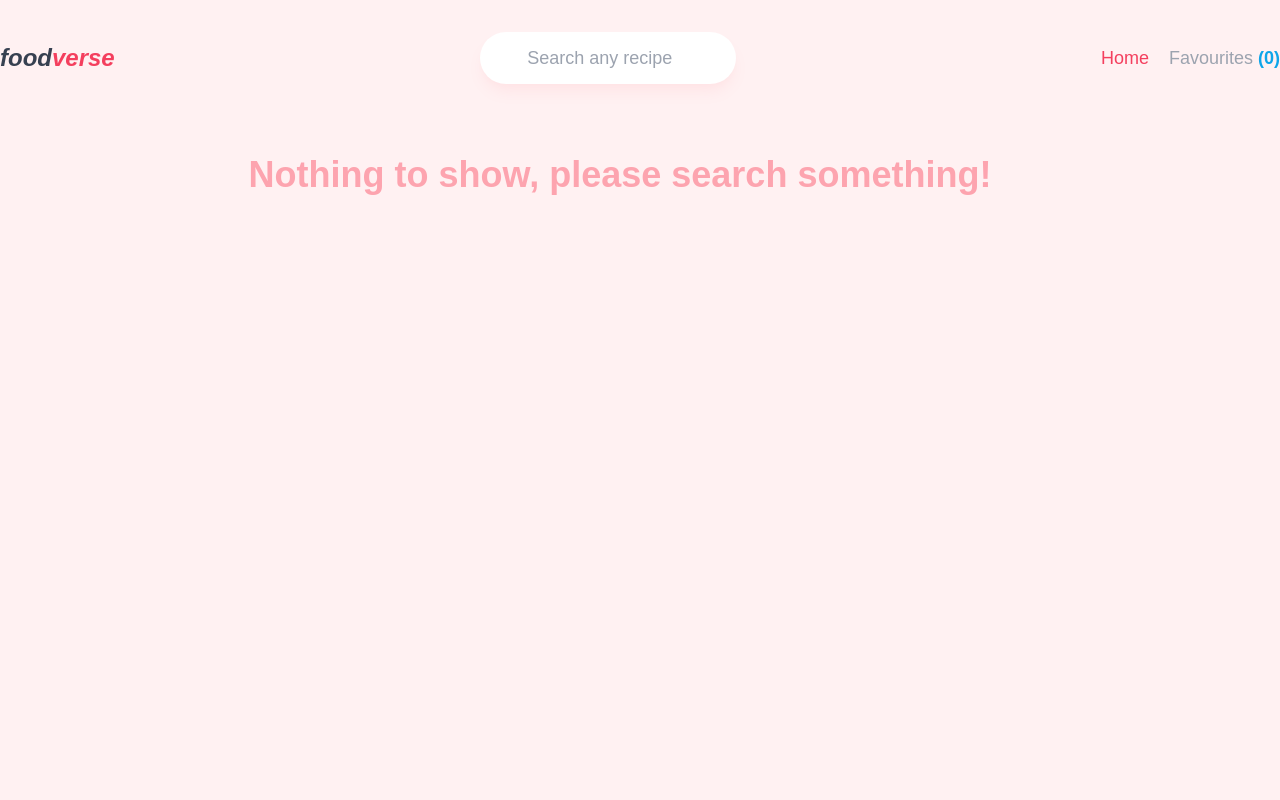
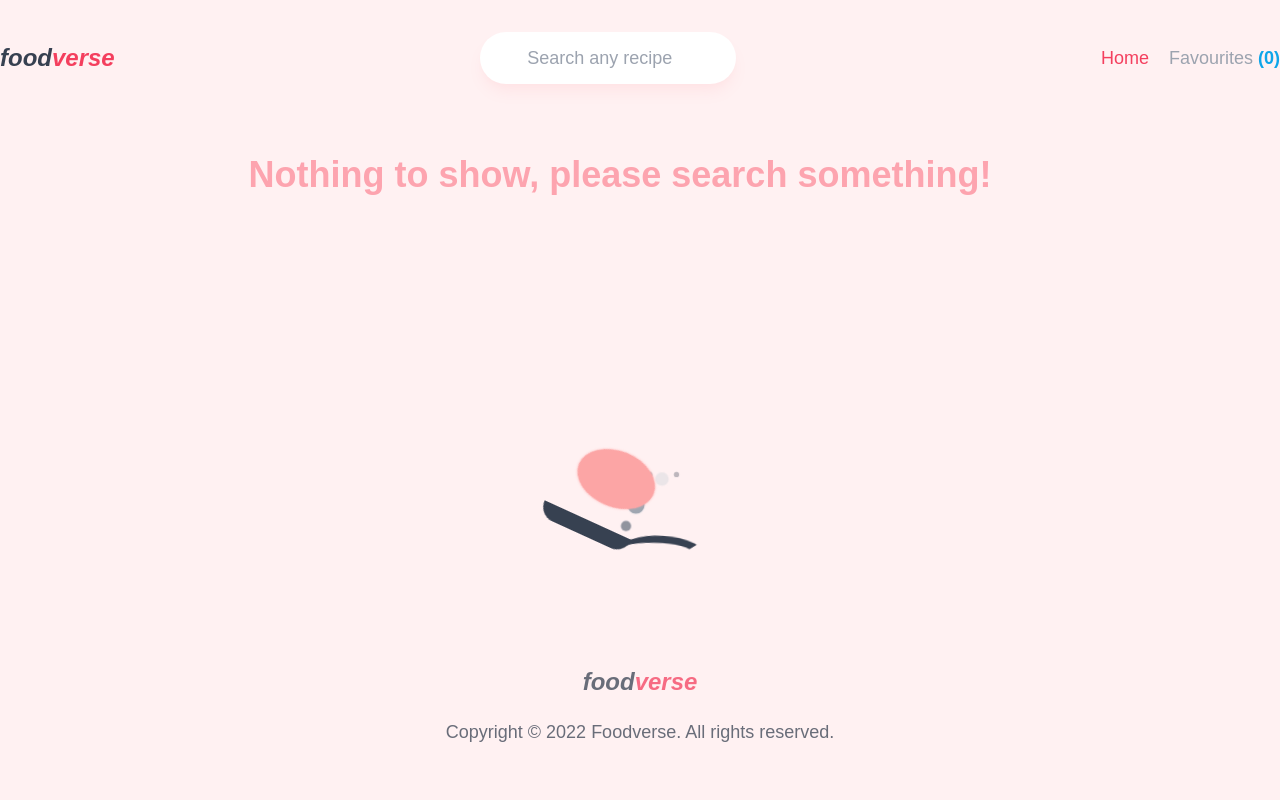
Before and after one commit to shohan-pherones/foodverse, a React (Create React App) app: page / in a window 1280 px wide. Shown: the top 800 px of the page. Built offline with nearby package versions, Linux system fonts and the light colour scheme.

Commit message:
min h scrren refused

```diff
--- a/src/components/Favourites.js
+++ b/src/components/Favourites.js
@@ -3,12 +3,14 @@ import Recipe from "./Recipe";
 const Favourites = ({ savedItems }) => {
   return (
     <>
-      <p className="col-span-full text-4xl text-center font-semibold text-rose-300 leading-normal py-8">
-        {savedItems.length === 0
-          ? "Favourite list is empty!"
-          : "Your favourite recipes!"}
-      </p>
-      <div className="container mx-auto py-8 min-h-screen flex flex-wrap gap-10 justify-center items-start">
+      <div className="col-span-full text-4xl text-center font-semibold text-rose-300 leading-normal py-8">
+        {savedItems.length === 0 ? (
+          <p>Favourite list is empty!</p>
+        ) : (
+          <p>Your favourite recipes!</p>
+        )}
+      </div>
+      <div className="container mx-auto py-8 flex flex-wrap gap-10 justify-center items-start">
         {savedItems.map((recipe) => (
           <Recipe key={recipe.id} recipe={recipe} />
         ))}
--- /dev/null
+++ b/src/components/FryingPan.js
@@ -0,0 +1,24 @@
+import "./fryingPanStyles.css";
+
+const FryingPan = () => {
+  return (
+    <div id="cooking">
+      <div className="bubble"></div>
+      <div className="bubble"></div>
+      <div className="bubble"></div>
+      <div className="bubble"></div>
+      <div className="bubble"></div>
+      <div id="area">
+        <div id="sides">
+          <div id="pan"></div>
+          <div id="handle"></div>
+        </div>
+        <div id="pancake">
+          <div id="pastry"></div>
+        </div>
+      </div>
+    </div>
+  );
+};
+
+export default FryingPan;
--- a/src/components/Home.js
+++ b/src/components/Home.js
@@ -1,13 +1,15 @@
 import Recipe from "./Recipe";
 import { CgSpinner } from "react-icons/cg";
+import FryingPan from "./FryingPan";
 
 const Home = ({ recipes, isLoading, errorMsg, emptyArray, stable }) => {
   return (
-    <div className="container mx-auto py-8 min-h-screen flex flex-wrap gap-10 justify-center items-start">
+    <div className="container mx-auto py-8 flex flex-wrap gap-10 justify-center items-start">
       {!isLoading && !errorMsg && !emptyArray && recipes.length === 0 ? (
-        <p className="col-span-full text-4xl text-center font-semibold text-rose-300 leading-normal">
-          {stable}
-        </p>
+        <div className="col-span-full text-4xl text-center font-semibold text-rose-300 leading-normal">
+          <p>{stable}</p>
+          <FryingPan />
+        </div>
       ) : null}
 
       {isLoading && (
--- a/src/components/NotFound.js
+++ b/src/components/NotFound.js
@@ -1,9 +1,10 @@
 import { Link } from "react-router-dom";
 import { BsArrowRightShort } from "react-icons/bs";
+import FryingPan from "./FryingPan";
 
 const NotFound = () => {
   return (
-    <div className="container mx-auto py-8 min-h-screen flex flex-col items-center gap-5">
+    <div className="container mx-auto py-8 flex flex-col items-center gap-5">
       <p className="col-span-full text-4xl text-center font-semibold text-rose-300 leading-normal">
         Sorry, page not found!
       </p>
@@ -13,6 +14,7 @@ const NotFound = () => {
       >
         Go home <BsArrowRightShort className="text-lg" />
       </Link>
+      <FryingPan />
     </div>
   );
 };
--- a/src/components/RecipeItem.js
+++ b/src/components/RecipeItem.js
@@ -54,7 +54,7 @@ const RecipeItem = ({ saveHandler, savedItems }) => {
   return (
     <>
       {isLoading && (
-        <p className="col-span-full text-3xl container mx-auto py-14 text-center min-h-screen">
+        <p className="col-span-full text-3xl container mx-auto py-14 text-center">
           {errorMsg ? (
             errorMsg
           ) : (
@@ -64,7 +64,7 @@ const RecipeItem = ({ saveHandler, savedItems }) => {
       )}
 
       {recipe && (
-        <div className="min-h-screen container mx-auto py-14 flex gap-10 flex-col lg:flex-row px-5 md:px-0">
+        <div className="container mx-auto py-14 flex gap-10 flex-col lg:flex-row px-5 md:px-0">
           <div className="w-full h-96 lg:w-150 lg:h-130 flex justify-center items-start overflow-hidden rounded-xl">
             <img
               src={recipe.image_url}
--- /dev/null
+++ b/src/components/fryingPanStyles.css
@@ -0,0 +1,239 @@
+#cooking {
+  position: relative;
+  margin: 0 auto;
+  top: 0;
+  width: 50vh;
+  height: 50vh;
+  overflow: hidden;
+}
+
+#cooking #area {
+  position: absolute;
+  bottom: 0;
+  right: 0;
+  width: 50%;
+  height: 50%;
+  background-color: transparent;
+  transform-origin: 15% 60%;
+  animation: flip 2.1s ease-in-out infinite;
+}
+
+#cooking #area #sides {
+  position: absolute;
+  width: 100%;
+  height: 100%;
+  transform-origin: 15% 60%;
+  animation: switchSide 2.1s ease-in-out infinite;
+}
+
+#cooking #area #sides #handle {
+  position: absolute;
+  bottom: 18%;
+  right: 80%;
+  width: 35%;
+  height: 20%;
+  background-color: transparent;
+  border-top: 1vh solid #374151;
+  border-left: 1vh solid transparent;
+  border-radius: 100%;
+  transform: rotate(20deg) rotateX(0deg) scale(1.3, 0.9);
+}
+
+#cooking #area #sides #pan {
+  position: absolute;
+  bottom: 20%;
+  right: 30%;
+  width: 50%;
+  height: 8%;
+  background-color: #374151;
+  border-radius: 0 0 1.4em 1.4em;
+  transform-origin: -15% 0;
+}
+
+#cooking #area #pancake {
+  position: absolute;
+  top: 24%;
+  width: 100%;
+  height: 100%;
+  transform: rotateX(85deg);
+  animation: jump 2.1s ease-in-out infinite;
+}
+
+#cooking #area #pancake #pastry {
+  position: absolute;
+  bottom: 26%;
+  right: 37%;
+  width: 40%;
+  height: 45%;
+  background-color: #fca5a5;
+  box-shadow: 0 0 3px 0 #fca5a5;
+  border-radius: 100%;
+  transform-origin: -20% 0;
+  animation: fly 2.1s ease-in-out infinite;
+}
+
+#cooking .bubble {
+  position: absolute;
+  border-radius: 100%;
+  box-shadow: 0 0 0.25vh #e5e7eb;
+  opacity: 0;
+}
+
+#cooking .bubble:nth-child(1) {
+  margin-top: 2.5vh;
+  left: 58%;
+  width: 2.5vh;
+  height: 2.5vh;
+  background-color: #d1d5db;
+  animation: bubble 2s cubic-bezier(0.53, 0.16, 0.39, 0.96) infinite;
+}
+
+#cooking .bubble:nth-child(2) {
+  margin-top: 3vh;
+  left: 52%;
+  width: 2vh;
+  height: 2vh;
+  background-color: #9ca3af;
+  animation: bubble 2s ease-in-out 0.35s infinite;
+}
+
+#cooking .bubble:nth-child(3) {
+  margin-top: 1.8vh;
+  left: 50%;
+  width: 1.5vh;
+  height: 1.5vh;
+  background-color: #6b7280;
+  animation: bubble 1.5s cubic-bezier(0.53, 0.16, 0.39, 0.96) 0.55s infinite;
+}
+
+#cooking .bubble:nth-child(4) {
+  margin-top: 2.7vh;
+  left: 56%;
+  width: 1.2vh;
+  height: 1.2vh;
+  background-color: #4b5563;
+  animation: bubble 1.8s cubic-bezier(0.53, 0.16, 0.39, 0.96) 0.55s infinite;
+}
+
+#cooking .bubble:nth-child(5) {
+  margin-top: 2.7vh;
+  left: 63%;
+  width: 1.1vh;
+  height: 1.1vh;
+  background-color: #374151;
+  animation: bubble 1.6s ease-in-out 1s infinite;
+}
+
+@keyframes pulse {
+  0% {
+    transform: scale(1, 1);
+    opacity: 0.25;
+  }
+  50% {
+    transform: scale(1.2, 1);
+    opacity: 1;
+  }
+  100% {
+    transform: scale(1, 1);
+    opacity: 0.25;
+  }
+}
+
+@keyframes flip {
+  0% {
+    transform: rotate(0deg);
+  }
+
+  5% {
+    transform: rotate(-27deg);
+  }
+
+  30%,
+  50% {
+    transform: rotate(0deg);
+  }
+
+  55% {
+    transform: rotate(27deg);
+  }
+
+  83.3% {
+    transform: rotate(0deg);
+  }
+
+  100% {
+    transform: rotate(0deg);
+  }
+}
+
+@keyframes switchSide {
+  0% {
+    transform: rotateY(0deg);
+  }
+
+  50% {
+    transform: rotateY(180deg);
+  }
+  100% {
+    transform: rotateY(0deg);
+  }
+}
+
+@keyframes jump {
+  0% {
+    top: 24;
+    transform: rotateX(85deg);
+  }
+  25% {
+    top: 10%;
+    transform: rotateX(0deg);
+  }
+  50% {
+    top: 30%;
+    transform: rotateX(85deg);
+  }
+  75% {
+    transform: rotateX(0deg);
+  }
+  100% {
+    transform: rotateX(85deg);
+  }
+}
+
+@keyframes fly {
+  0% {
+    bottom: 26%;
+    transform: rotate(0deg);
+  }
+  10% {
+    bottom: 40%;
+  }
+  50% {
+    bottom: 26%;
+    transform: rotate(-190deg);
+  }
+  80% {
+    bottom: 40%;
+  }
+  100% {
+    bottom: 26%;
+    transform: rotate(0deg);
+  }
+}
+
+@keyframes bubble {
+  0% {
+    transform: scale(0.15, 0.15);
+    top: 80%;
+    opacity: 0;
+  }
+  50% {
+    transform: scale(1.1, 1.1);
+    opacity: 1;
+  }
+  100% {
+    transform: scale(0.33, 0.33);
+    top: 60%;
+    opacity: 0;
+  }
+}
```
